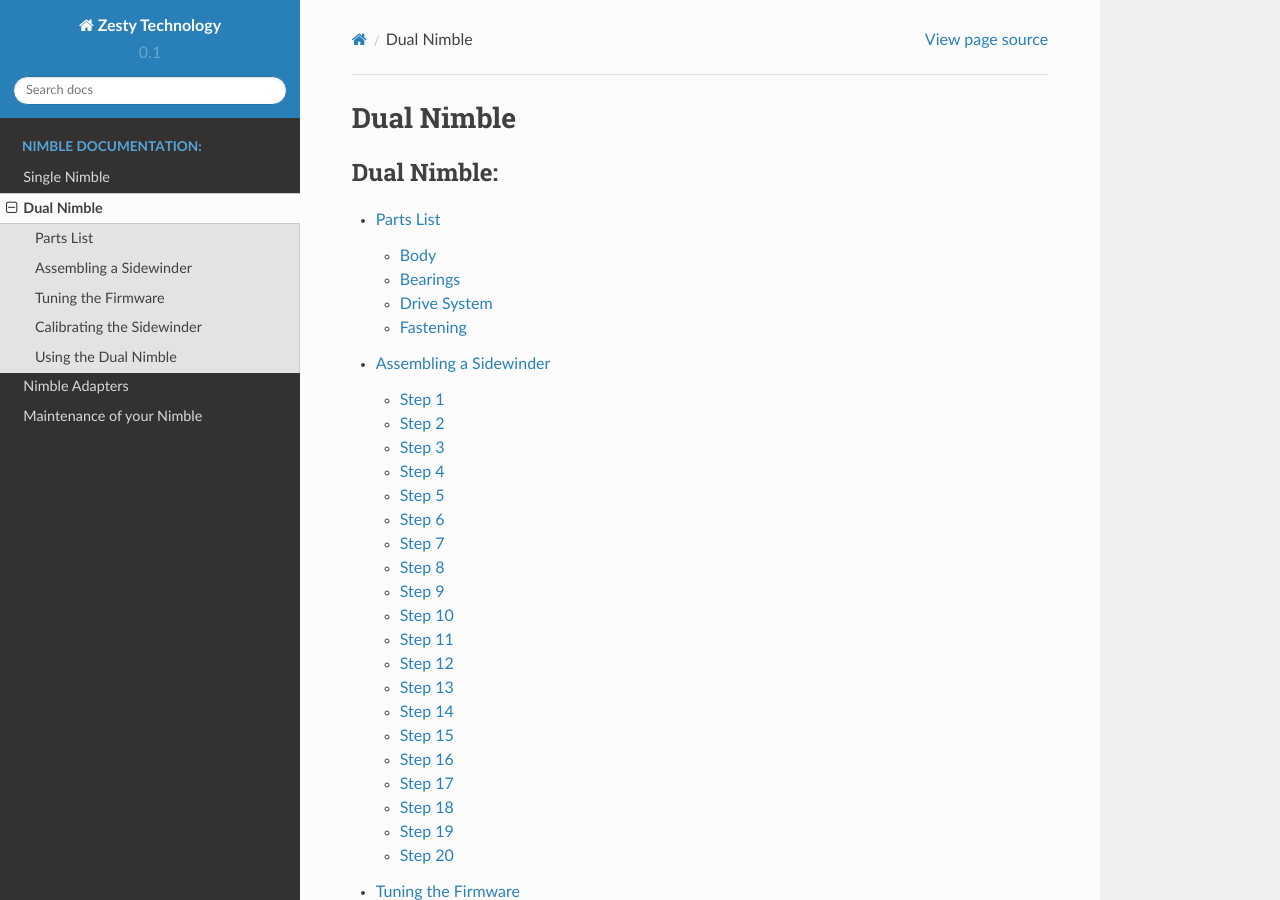
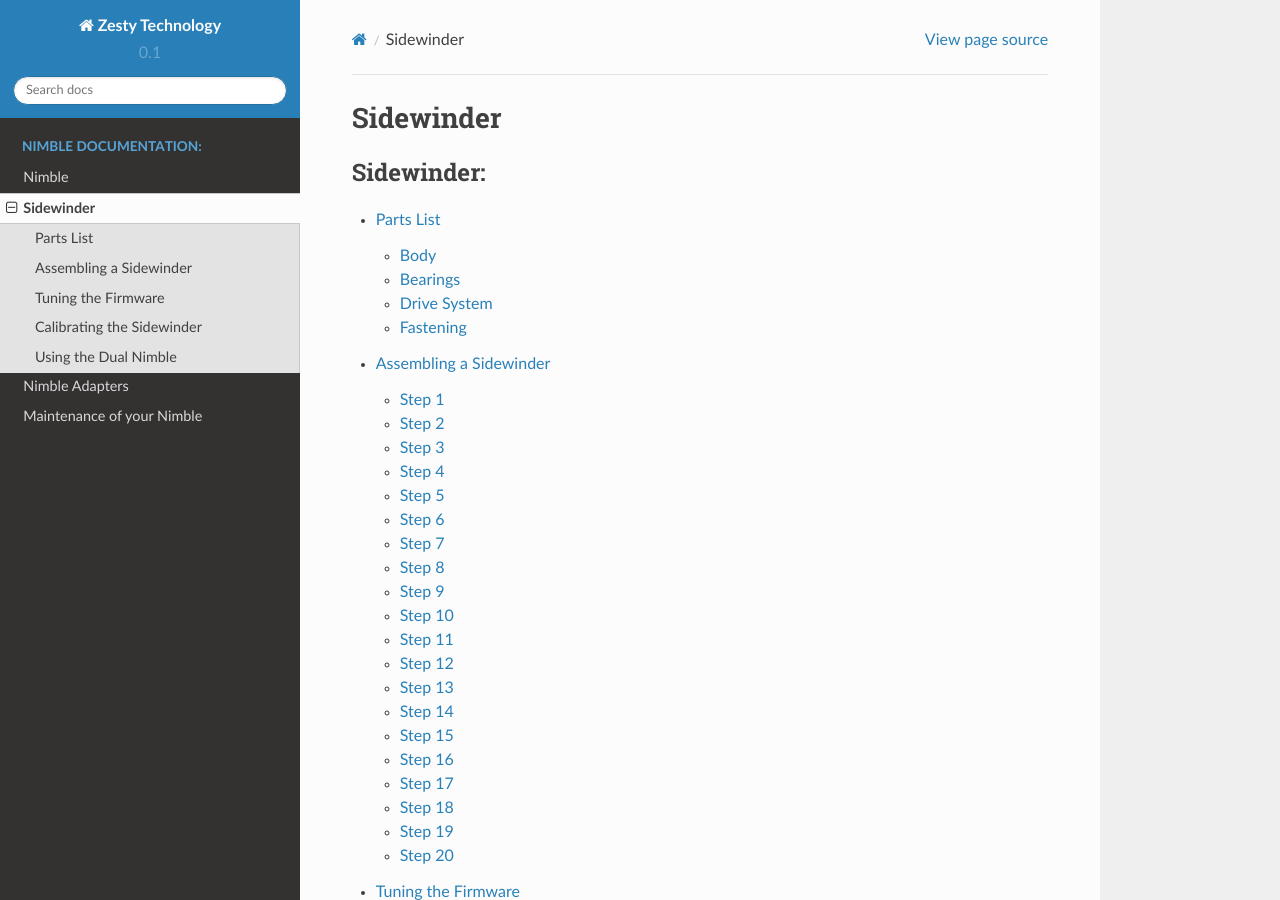
Before and after one commit to ZestyTechnology/zesty-docs, a Sphinx documentation site: the page built from docs/sidewinder/index.rst, in a window 1280 px wide and 900 px high. Built offline with Sphinx 7.4.7 and the Read the Docs theme 2.0.0, drawn with Linux system fonts in a browser that asks for light colours.

Commit message:
Updated section titles.

```diff
--- a/docs/nimble/index.rst
+++ b/docs/nimble/index.rst
@@ -3,14 +3,14 @@
    You can adapt this file completely to your liking, but it should at least
    contain the root `toctree` directive.
 
-Single Nimble
+Nimble
 ===============
 
 
 
 .. toctree::
    :maxdepth: 2
-   :caption: Single Nimble:
+   :caption: Nimble:
 
    parts
    assembly
--- a/docs/sidewinder/index.rst
+++ b/docs/sidewinder/index.rst
@@ -3,14 +3,14 @@
    You can adapt this file completely to your liking, but it should at least
    contain the root `toctree` directive.
 
-Dual Nimble
+Sidewinder
 =============
 
 
 
 .. toctree::
    :maxdepth: 2
-   :caption: Dual Nimble:
+   :caption: Sidewinder:
 
    parts
    assembly
```
